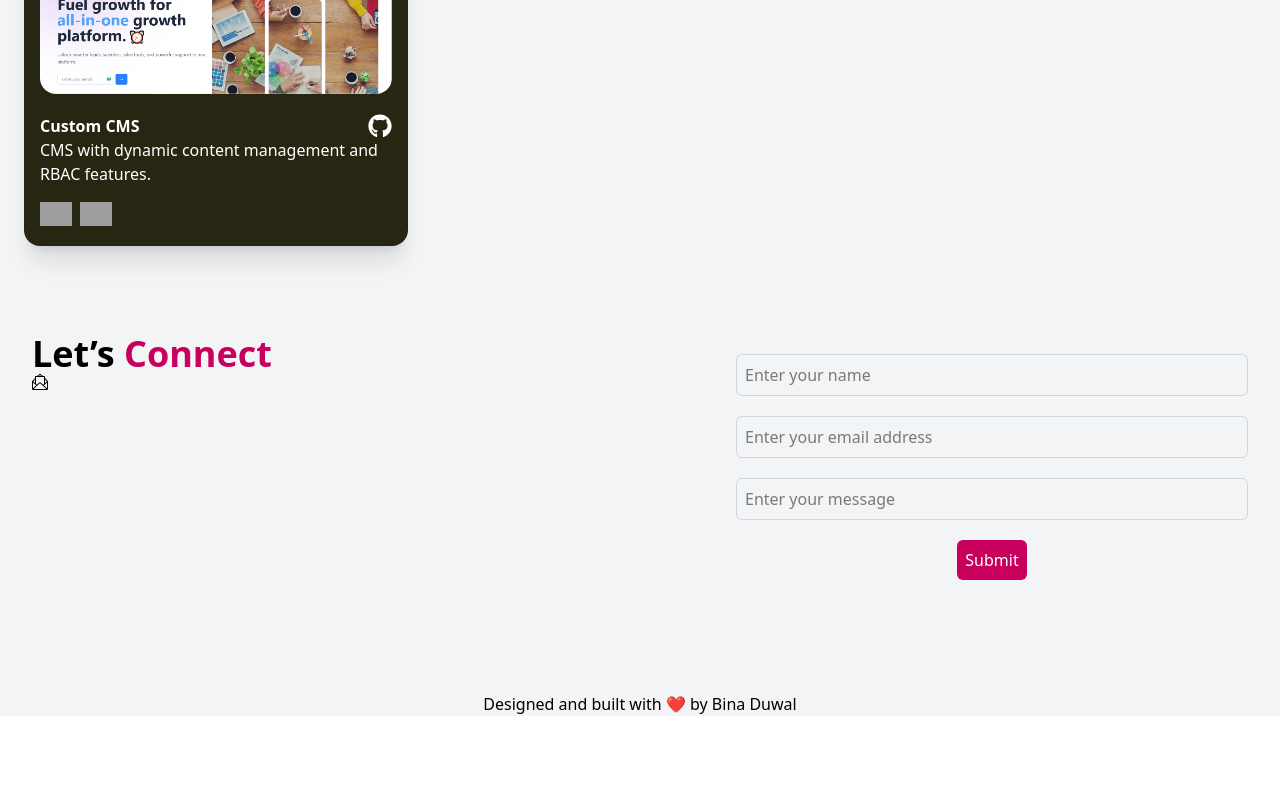
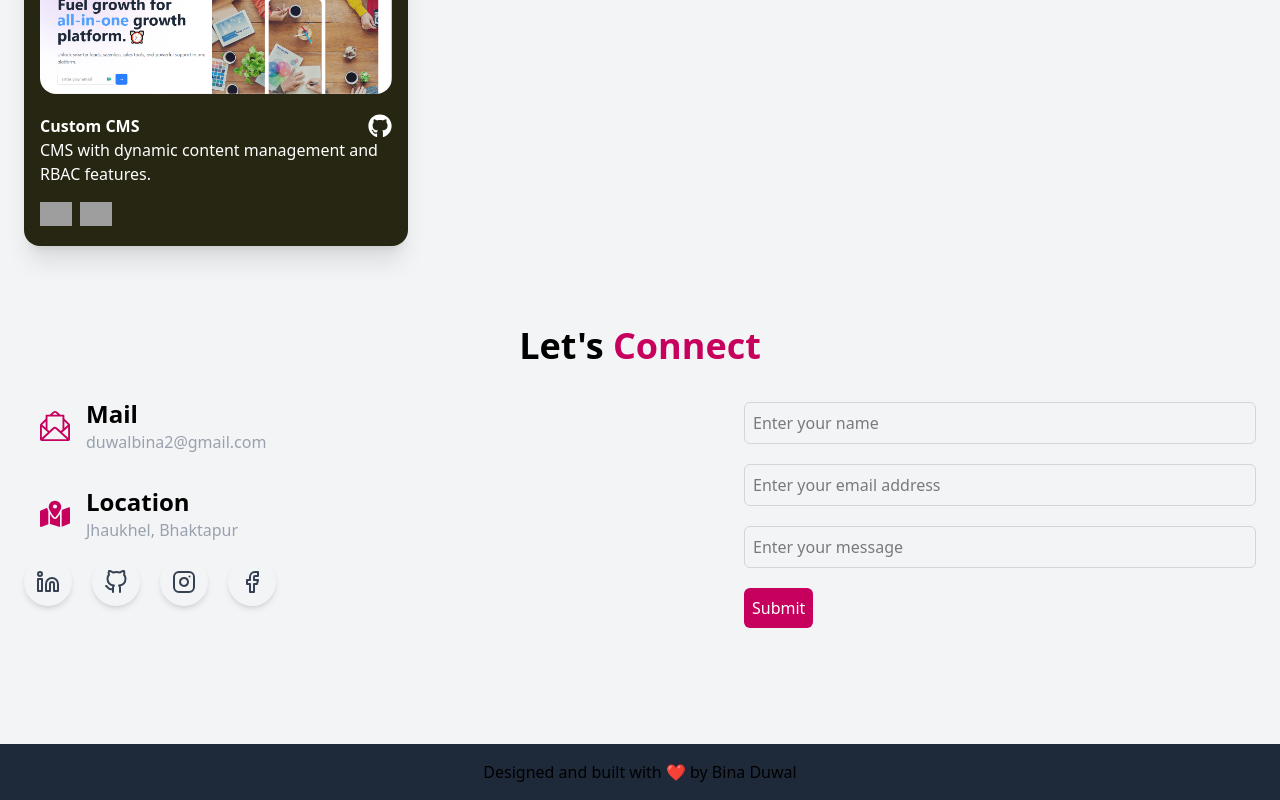
Before and after one commit to binaduwal/Portfolio, a React (Vite) app: page / in a window 1280 px wide. Shown: the part 1924-2724 px from the top of the page. Before the commit the page ends 2640 px from the top, so only its background shows below. Built offline with nearby package versions, Linux system fonts and the light colour scheme; grey boxes are pictures that could not be loaded.

Commit message:
feat:add contact page

```diff
--- a/src/components/Footer.jsx
+++ b/src/components/Footer.jsx
@@ -2,8 +2,9 @@
 
 const Footer = () => {
   return (
-    <section className="mx-auto container flex  justify-center flex-col items-center mt-20 dark:text-white">
-      <p>Designed and built with ❤️ by Bina Duwal</p>
+    <section className="flex  bg-gray-800 p-2 sm:p-4 justify-center flex-col items-center mt-20 dark:text-white">
+      <p >Designed and built with ❤️ by Bina Duwal</p>
+
     </section>
   );
 };
--- a/src/pages/Contact.jsx
+++ b/src/pages/Contact.jsx
@@ -1,23 +1,42 @@
 import React from "react";
 import { SlEnvolopeLetter } from "react-icons/sl";
+import { FaMapLocationDot } from "react-icons/fa6";
+import SocialMediaIcons from "../components/SocialMediaIcons";
 
 const Contact = () => {
   return (
-    <section className="mx-auto container mt-20 dark:text-white p-2 ">
-    <div className="flex justify-between">
-
-    <div >
-      <h1 className="text-4xl font-bold text-center  ">
-        Let’s <span className="text-pink-700">Connect</span>
+    <section className="mx-auto container mt-20 dark:text-white mb-3">
+      <h1 className="text-4xl text-center font-bold mb-4 ">
+        Let's <span className="text-pink-700">Connect</span>
       </h1>
 
-      <div>
+      <div className="flex justify-between">
+<div className="">
+  <div className="flex items-center gap-4  p-4 rounded">
+    <div className="text-pink-700 text-3xl">
       <SlEnvolopeLetter />
     </div>
+    <div>
+      <p className="font-bold text-xl sm:text-2xl">Mail</p>
+      <p className="text-gray-400 text-base">duwalbina2@gmail.com</p>
+    </div>
+  </div>
 
+  <div className="flex items-center gap-4 p-4 rounded">
+    <div className="text-pink-700 text-3xl">
+      <FaMapLocationDot />
     </div>
+    <div>
+      <p className="font-bold text-xl sm:text-2xl">Location</p>
+      <p className="text-gray-400 text-base">Jhaukhel, Bhaktapur</p>
+    </div>
+  </div>
+
+  <SocialMediaIcons/>
+</div>
+
         <div className="flex items-center justify-center">
-        <form className=" w-full max-w-lg   text-center"  >
+          <form className=" w-full max-w-lg   text-center">
             <input
               type="text"
               placeholder="Enter your name"
@@ -33,12 +52,14 @@
               placeholder="Enter your message "
               className="w-full p-2 mt-5 border border-gray-300 rounded-md"
             />
-          <button className="bg-pink-700 text-white p-2 mt-5 rounded-md">
+            <div className="flex">
+
+            <button className="bg-pink-700  text-white p-2 mt-5 rounded-md">
               Submit
             </button>
+            </div>
           </form>
         </div>
-
       </div>
     </section>
   );
```
Lines whose indentation alone changed are shown as unchanged.
